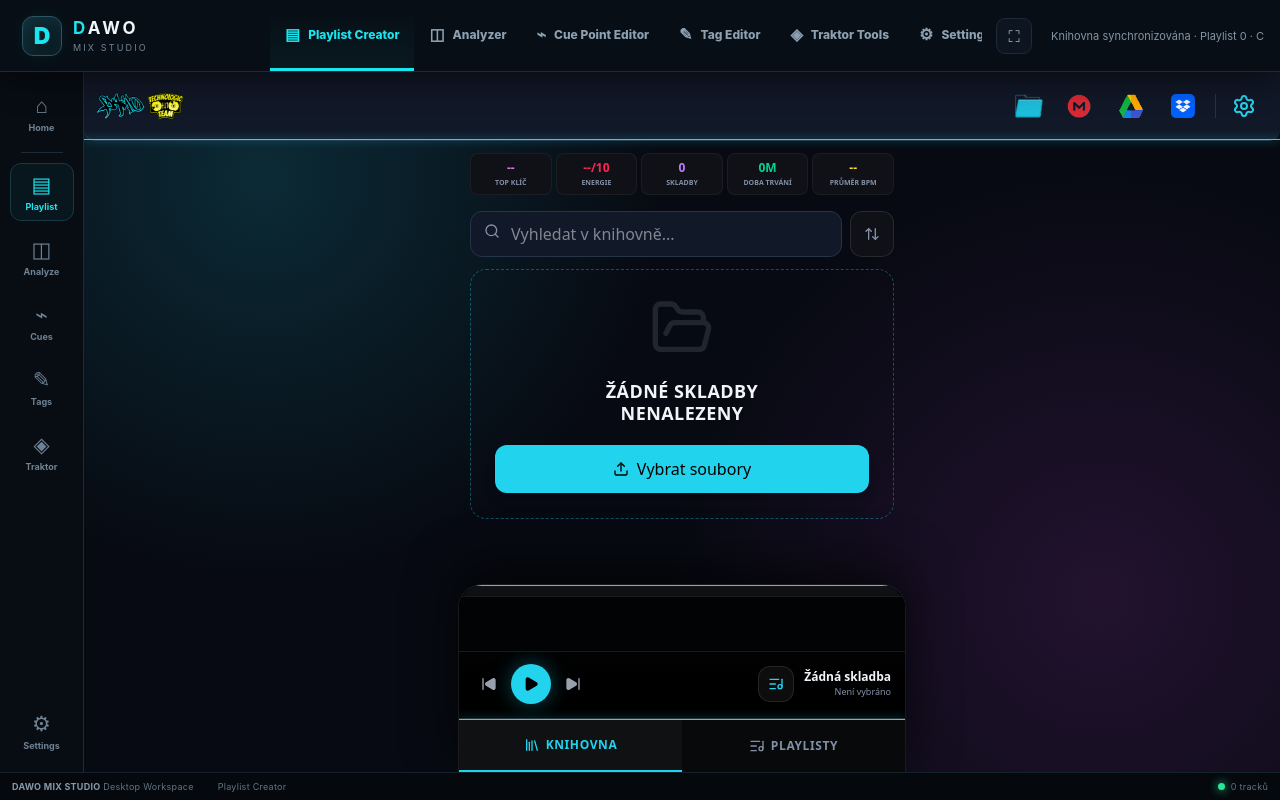
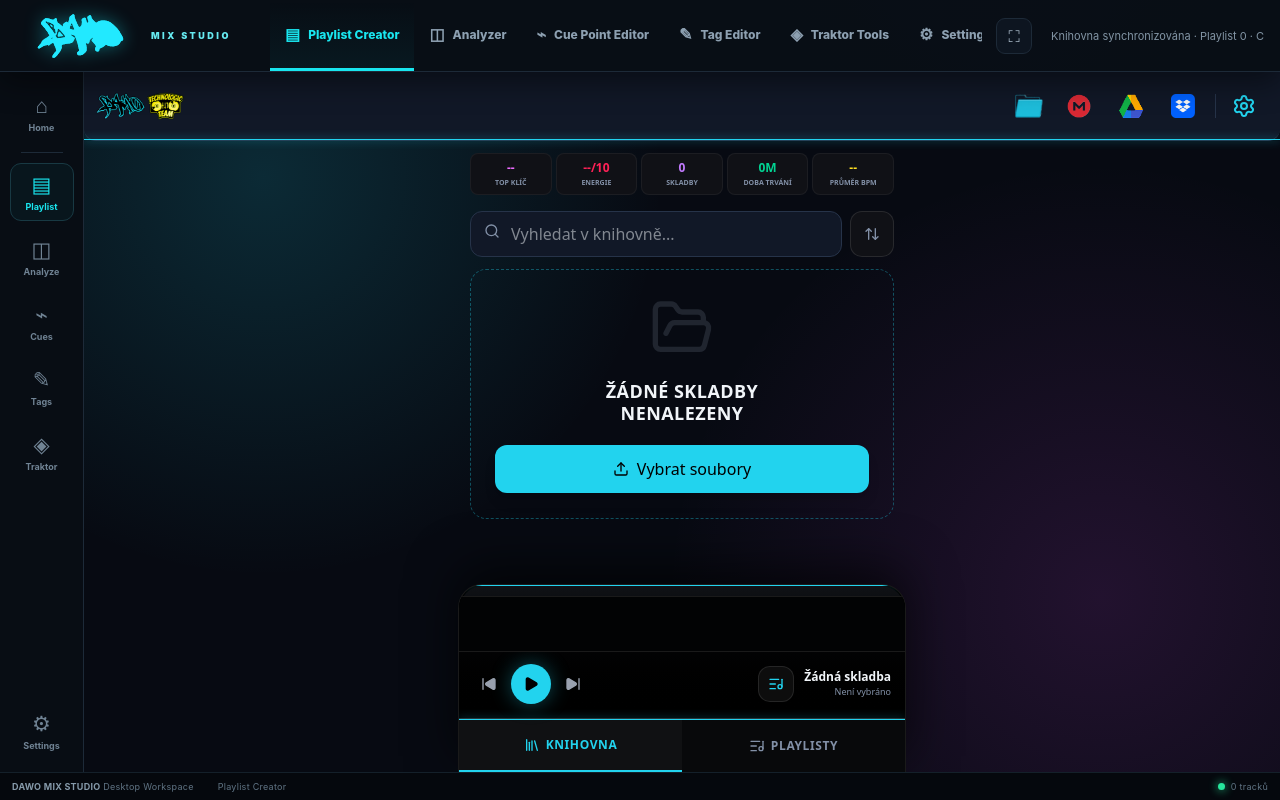
Before and after one commit to Ddaawwoo/DawoMixStudio, a plain HTML site: page app/index.html in a window 1280 px wide. Drawn offline with nearby package versions, Linux system fonts and the light colour scheme.

Commit message:
Enable Dawo logo and energy spectrum waveforms

```diff
--- a/app/index.html
+++ b/app/index.html
@@ -88,5 +88,6 @@
   <script src="studio.js"></script>
   <script src="analyzer.js"></script>
   <script src="traktor-collection-ui.js"></script>
+  <script src="visual-upgrade.js"></script>
 </body>
 </html>
```
